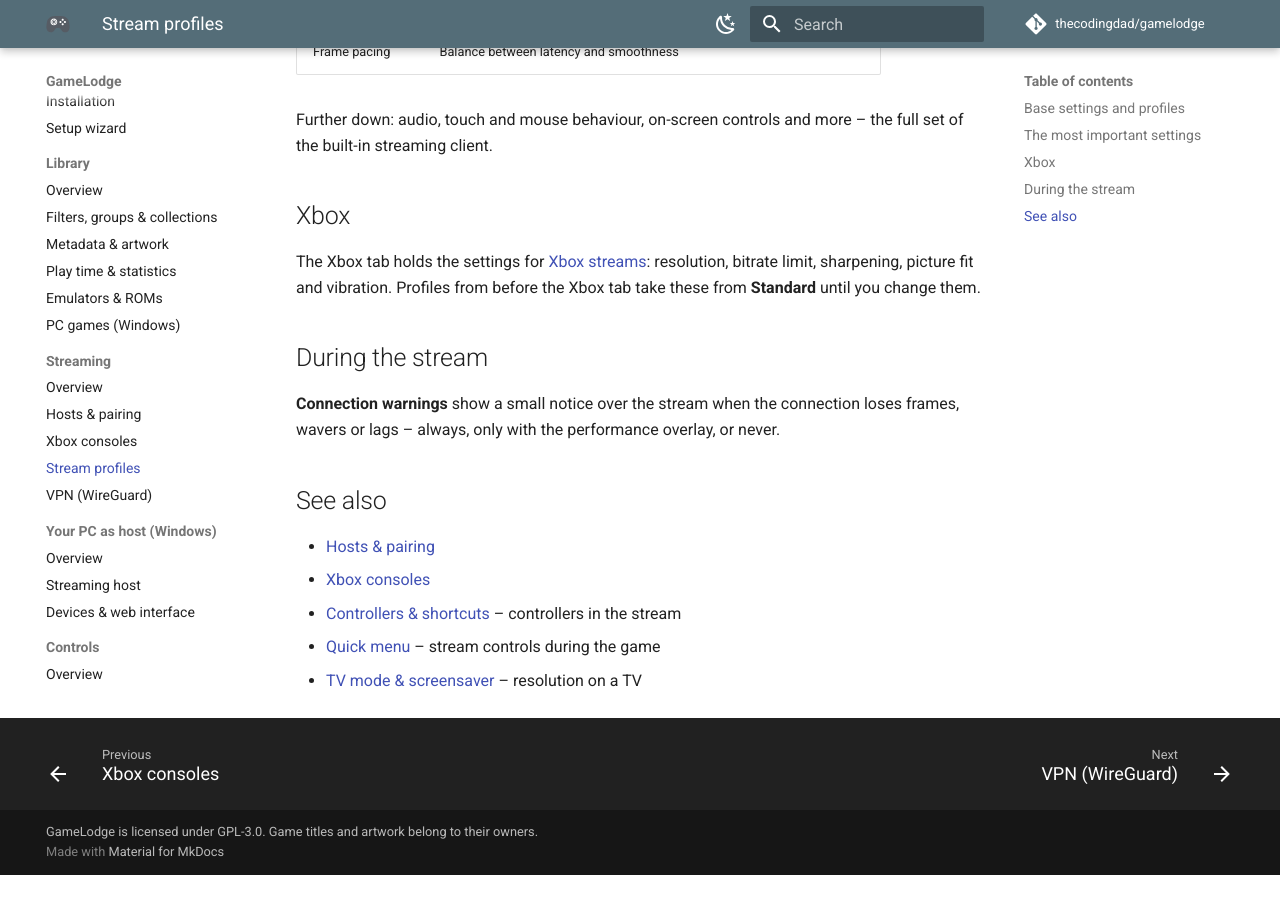
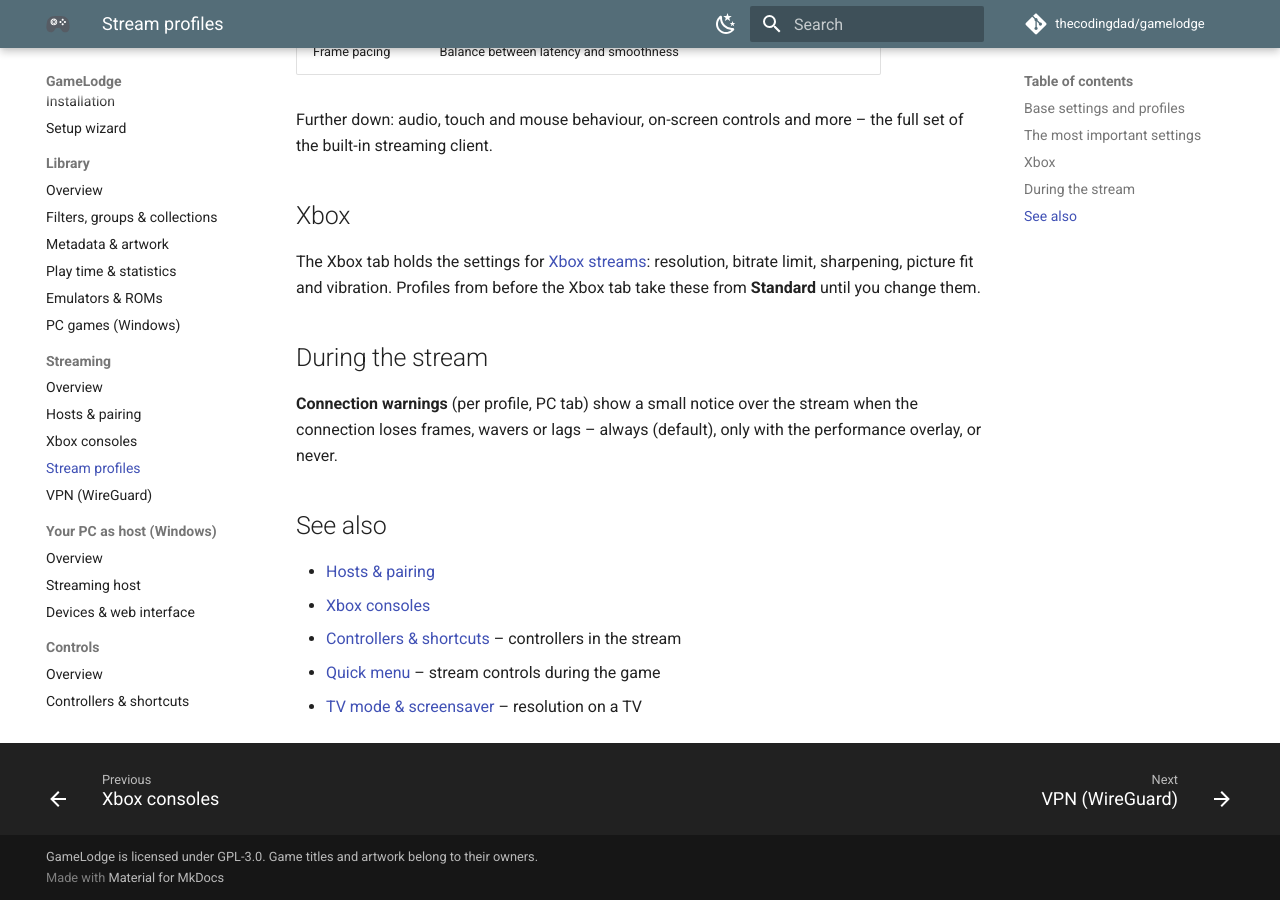
Before and after one commit to thecodingdad/gamelodge, an MkDocs documentation site: the page built from docs/profiles.md, in a window 1280 px wide and 900 px high, scrolled down 1752 px. Built offline with MkDocs 1.6.1 and Material for MkDocs 9.7.7, drawn with Linux system fonts in a browser that asks for light colours; comment, search, counter and statistics services are not loaded; before the commit the page ends 2627 px from its top, so only the background shows below that.

Commit message:
Docs: connection warnings per profile

```diff
--- a/docs/profiles.md
+++ b/docs/profiles.md
@@ -38,8 +38,8 @@ picture fit and vibration. Profiles from before the Xbox tab take these from **S
 
 ## During the stream
 
-**Connection warnings** show a small notice over the stream when the connection loses frames, wavers or
-lags – always, only with the performance overlay, or never.
+**Connection warnings** (per profile, PC tab) show a small notice over the stream when the connection loses
+frames, wavers or lags – always (default), only with the performance overlay, or never.
 
 ## See also
 
```
